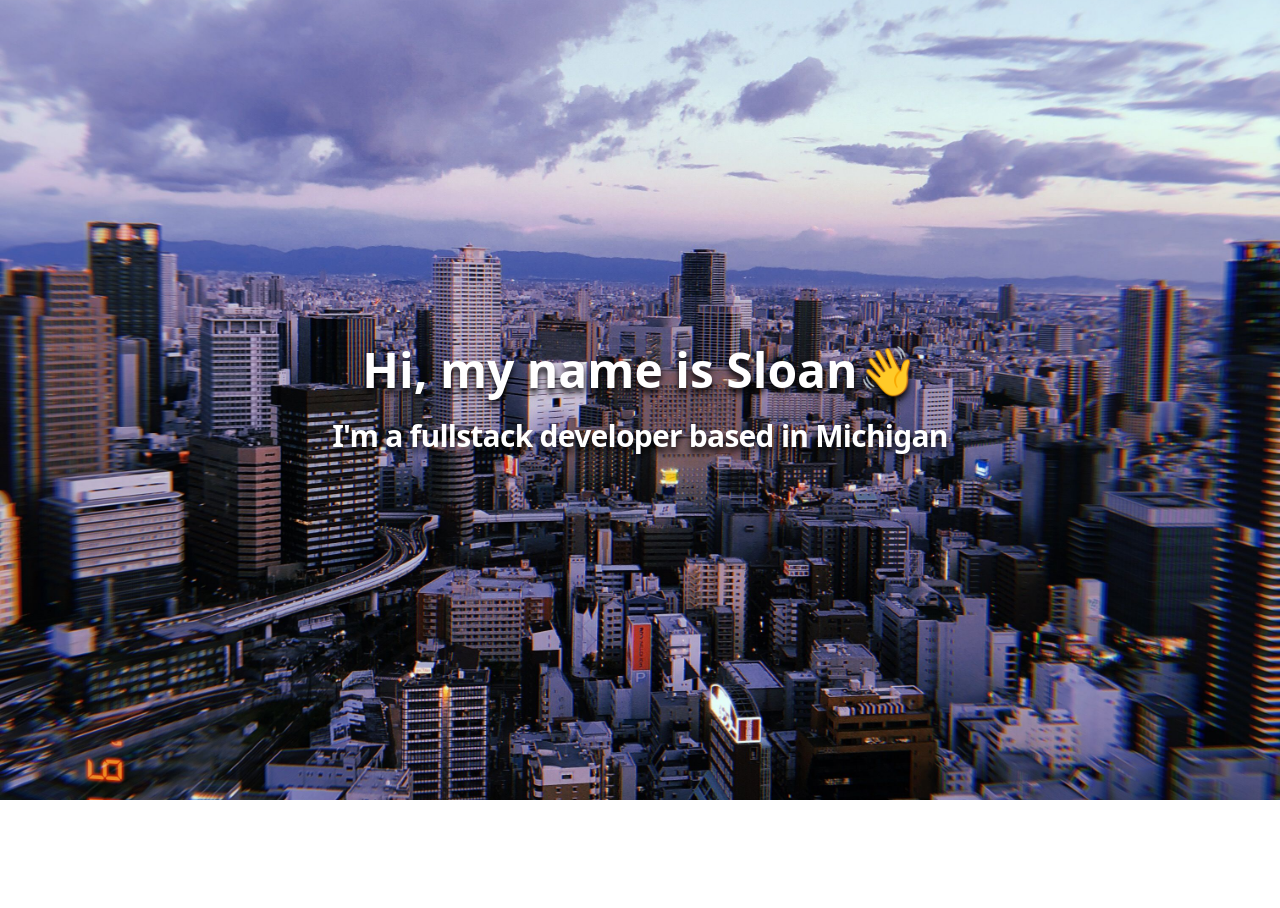
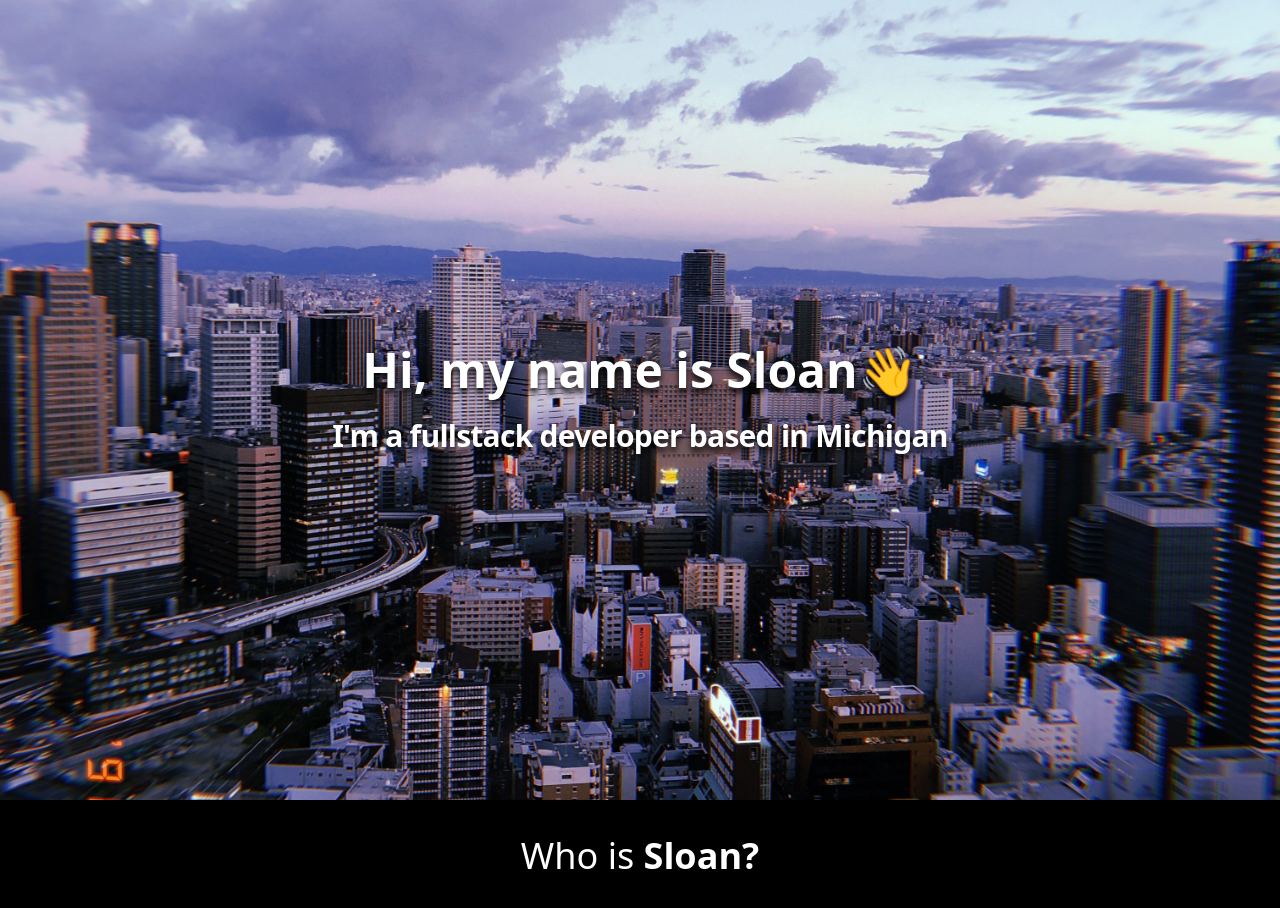
Before and after one commit to Sloansta/sloan-boyce, a React (Create React App) app in the folder portfolio/: page / in a window 1280 px wide. Shown: the top 908 px of the page. Before the commit the page ends 800 px from the top, so only its background shows below. Built offline with nearby package versions, Linux system fonts and the light colour scheme.

Commit message:
added about section title

```diff
--- a/portfolio/src/App.js
+++ b/portfolio/src/App.js
@@ -1,11 +1,13 @@
 //import Nav from './components/Nav';
 import Jumbotron from './components/Jumbotron';
+import About from './components/About';
 import './index.css'
 
 function App() {
   return (
-    <div>
+    <div className='smooth-scroll md:scroll-auto'>
       <Jumbotron />
+      <About />
     </div>
   );
 }
--- /dev/null
+++ b/portfolio/src/components/About.js
@@ -0,0 +1,9 @@
+const About = () => {
+    return (
+        <div className="flex flex-col bg-black text-white">
+            <span className="text-4xl md:justify-start sm:justify-center text-center p-4 m-5">Who is <strong>Sloan?</strong></span>
+        </div>
+    )
+};
+
+export default About;
```
